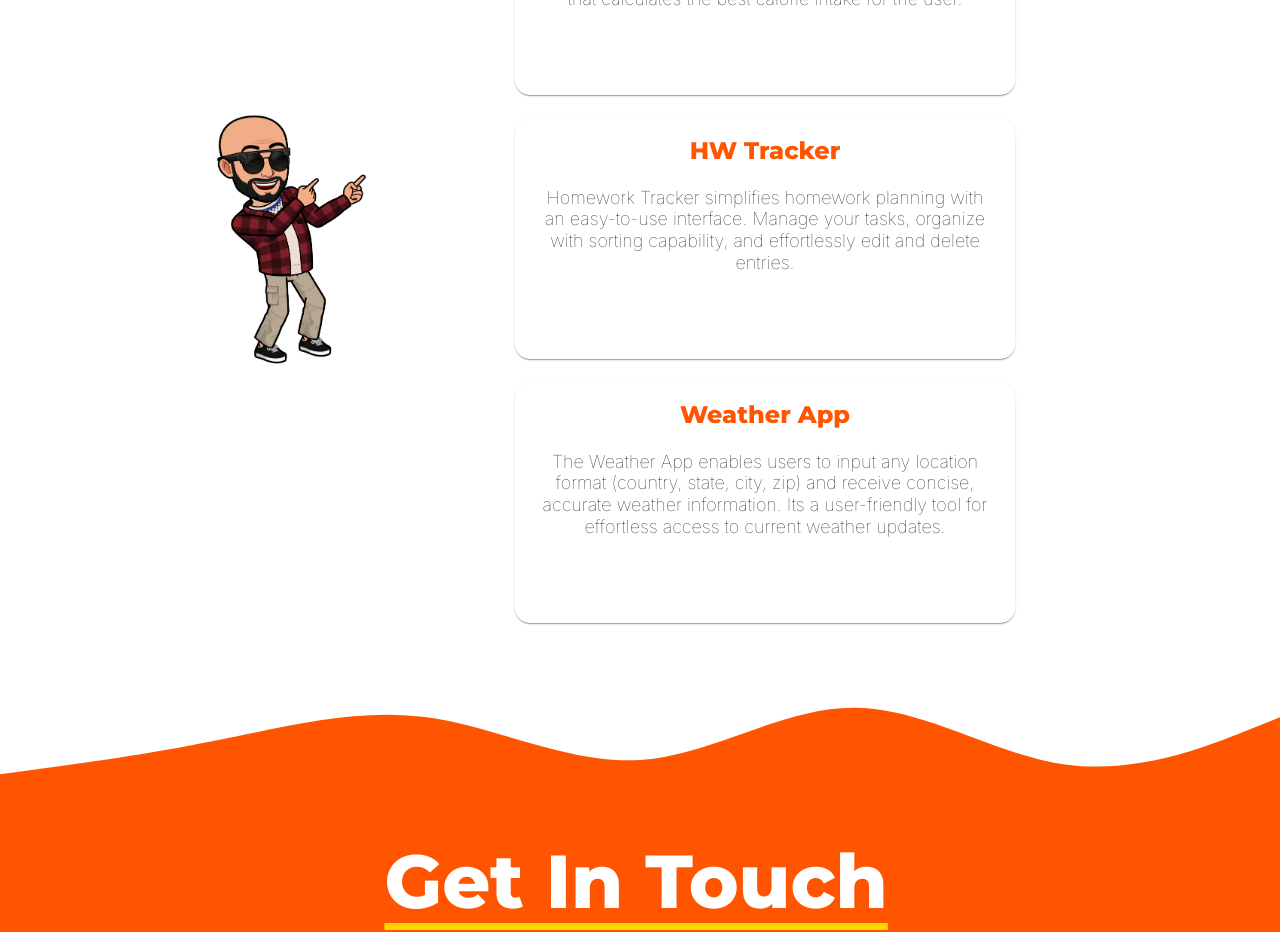
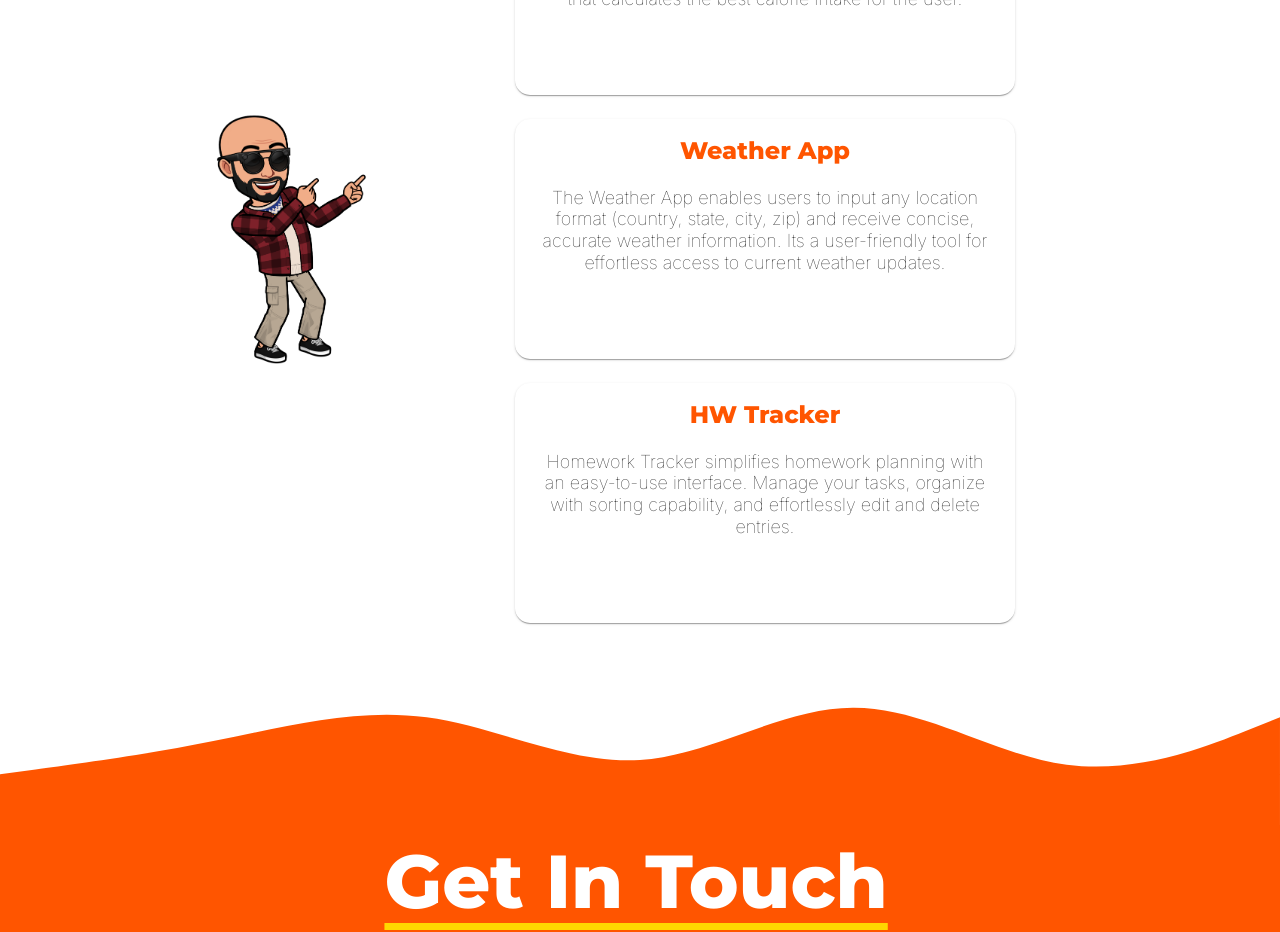
Before and after one commit to navdeepjaswal/Portfolio-Website, a React (Vite) app: page / in a window 1280 px wide. Shown: the part 3820-4752 px from the top of the page. Built offline with nearby package versions, Linux system fonts and the light colour scheme.

Commit message:
changed link for weather app

```diff
--- a/src/components/Portfolio.jsx
+++ b/src/components/Portfolio.jsx
@@ -11,14 +11,14 @@ function Portfolio() {
             'url': 'https://github.com/navdeepjaswal/Metro-Fitness'
         },
         {
+            'name': 'Weather App',
+            'description': 'The Weather App enables users to input any location format (country, state, city, zip) and receive concise, accurate weather information. Its a user-friendly tool for effortless access to current weather updates.',
+            'url': 'https://github.com/navdeepjaswal/Weather-App-React-'
+        },
+        {
             'name': 'HW Tracker',
             'description': 'Homework Tracker simplifies homework planning with an easy-to-use interface. Manage your tasks, organize with sorting capability, and effortlessly edit and delete entries.',
             'url': 'https://github.com/navdeepjaswal/Homework-Tracker'
-        },
-        {
-            'name': 'Weather App',
-            'description': 'The Weather App enables users to input any location format (country, state, city, zip) and receive concise, accurate weather information. Its a user-friendly tool for effortless access to current weather updates.',
-            'url': 'https://github.com/navdeepjaswal/Weather-App'
         }
     ]
     return (
```
